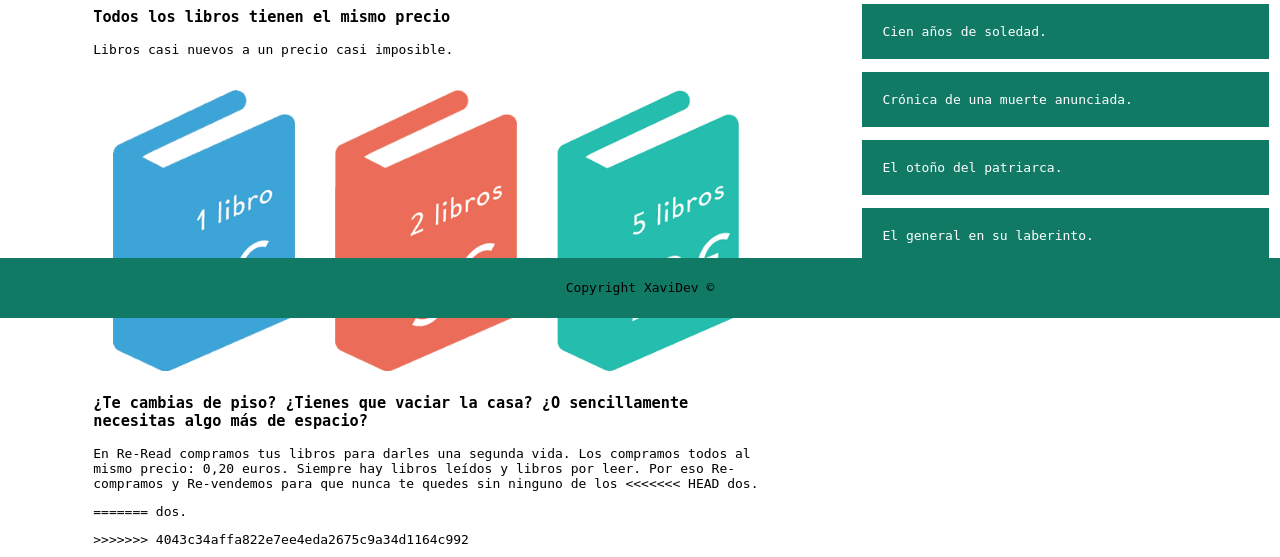
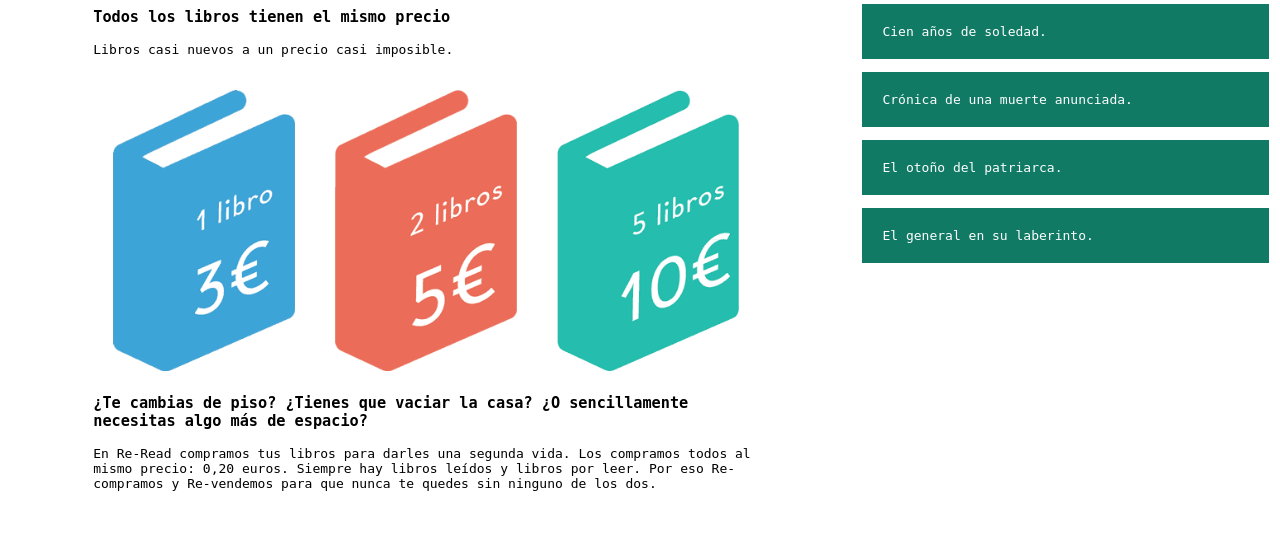
Before and after one commit to XavierJaramillo/ReRead-php, a PHP site: page /view/libros.html in a window 1280 px wide. Shown: the part 482-1039 px from the top of the page. After the commit the page ends 973 px from the top, so only its background shows below. Run offline with PHP 8.4, Linux system fonts and the light colour scheme.

Commit message:
Updated README

```diff
--- a/css/styles.css
+++ b/css/styles.css
@@ -190,6 +190,7 @@ footer p {
     }
     footer {
         position: relative;
+        display: block!important;
         background-color: #117A65;
         padding: 10px;
         text-align: center;
--- a/view/ebooks.html
+++ b/view/ebooks.html
@@ -73,7 +73,7 @@
         </div>
     </div>
 
-    <footer class="footer">
+    <footer class="footer" style="display: none;">
         <p>Copyright XaviDev ©</p>
     </footer>
 </body>
--- a/view/libros.html
+++ b/view/libros.html
@@ -41,12 +41,8 @@
                 </div>
                 <h3>¿Te cambias de piso? ¿Tienes que vaciar la casa? ¿O sencillamente necesitas algo más de espacio?</h3>
                 <p>En Re-Read compramos tus libros para darles una segunda vida. Los compramos todos al mismo precio: 0,20 euros. Siempre hay libros leídos y libros por leer. Por eso Re-compramos y Re-vendemos para que nunca te quedes sin ninguno de los
-<<<<<<< HEAD
                     dos.
                 </p>
-=======
-                    dos.</p>
->>>>>>> 4043c34affa822e7ee4eda2675c9a34d1164c992
 
             </div>
         </div>
@@ -60,7 +56,7 @@
         </div>
     </div>
 
-    <footer class="footer">
+    <footer class="footer" style="display: none;">
         <p>Copyright XaviDev ©</p>
     </footer>
 </body>
```
Also changed, not shown: README.md.
